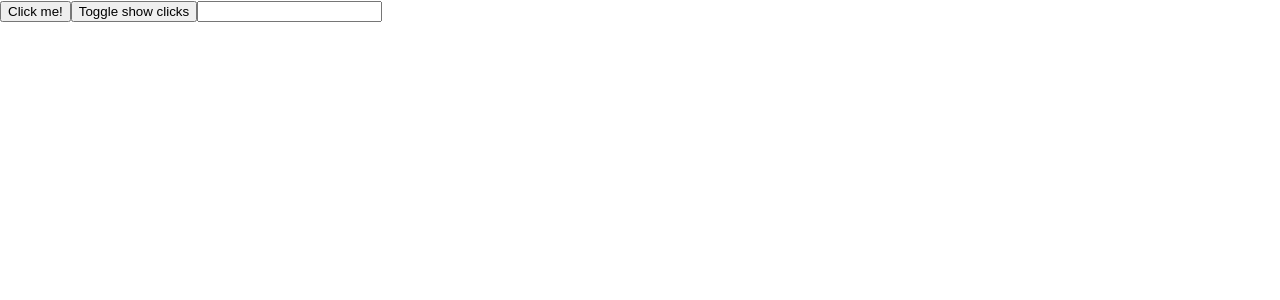
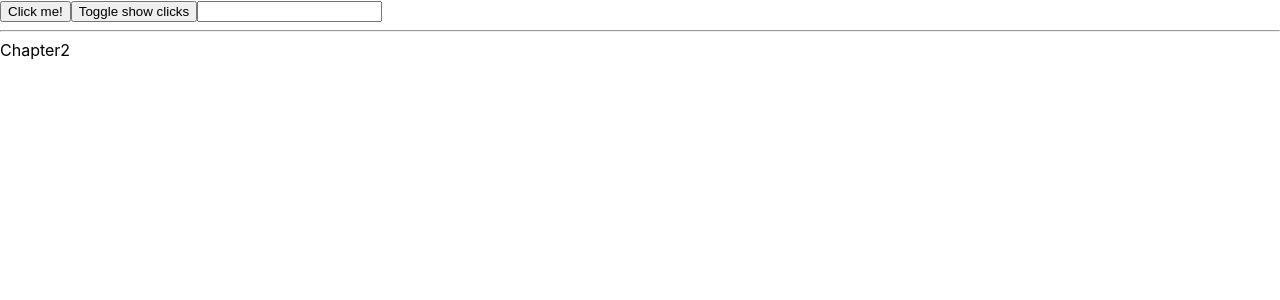
Before and after one commit to SmirnovskyAnna/react-hooks, a React (Create React App) app: page / in a window 1280 px wide. Shown: the top 300 px of the page. Built offline with nearby package versions, Linux system fonts and the light colour scheme.

Commit message:
created chapter 2

```diff
--- a/src/App.js
+++ b/src/App.js
@@ -1,9 +1,12 @@
 import Chapter1 from "./components/HooksBasic/Chapter-1";
+import Chapter2 from "./components/HooksBasic/Chapter-2";
 
 function App() {
   return (
     <div>
       <Chapter1 />
+      <hr/>
+      <Chapter2 />
     </div>
   );
 }
--- /dev/null
+++ b/src/components/HooksBasic/Chapter-2/index.js
@@ -0,0 +1,11 @@
+//The basics of useState. Using a pure function. Standard clicker counter.
+import * as React from "react";
+
+export default function Chapter2() {
+
+  return (
+    <>
+      Chapter2
+    </>
+  );
+}
--- a/src/components/HooksBasic/index.js
+++ b/src/components/HooksBasic/index.js
@@ -1,3 +1,4 @@
 import Chapter1 from "./Chapter1";
+import Chapter2 from "./Chapter2";
 
-export { Chapter1 };
+export { Chapter1, Chapter2 };
```
